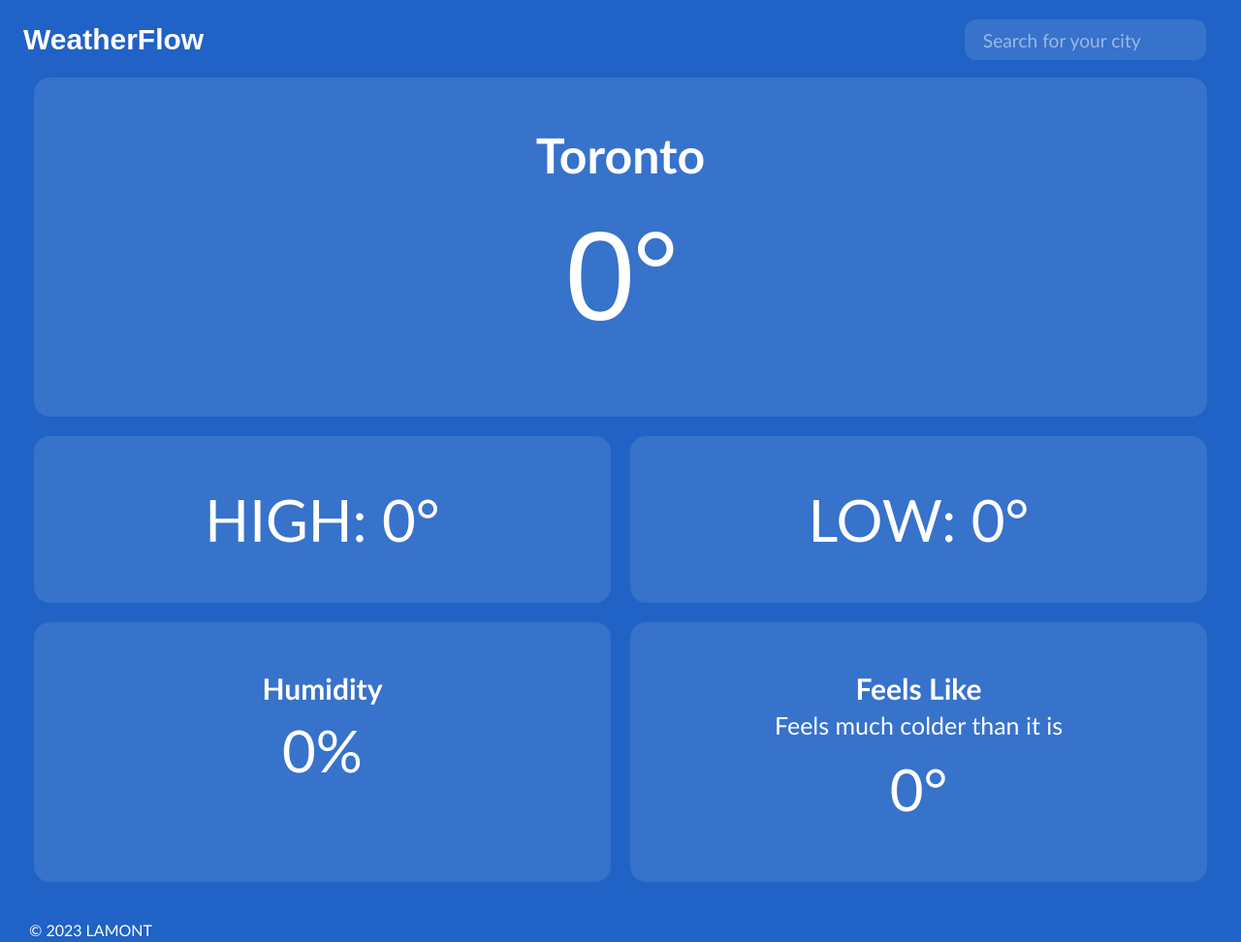
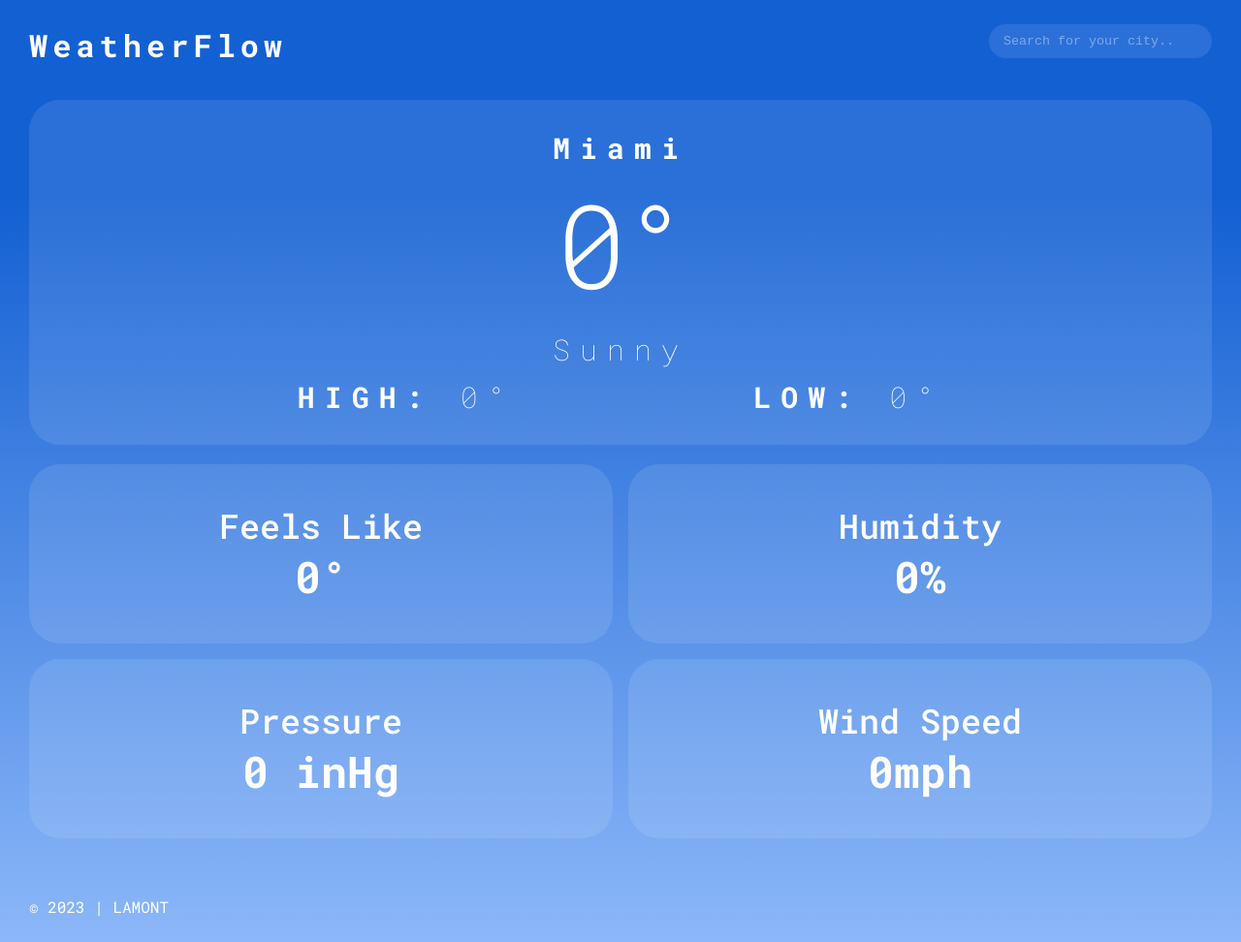
Before and after one commit to LamontDLW/weather-flow, a plain HTML site: page index.html in a window 1280 px wide. Shown: the top 972 px of the page at 97% size. Drawn offline with Linux system fonts and the light colour scheme; no server answers.

Commit message:
redesigned entire layout

```diff
--- a/index.html
+++ b/index.html
@@ -14,49 +14,57 @@
                 <h1>WeatherFlow</h1>
             </div>
             <div class="search">
-                <input type="text" class="search-bar" placeholder="Search for your city">
+                <input type="text" class="search-bar" placeholder="Search for your city..">
             </div>
     </div>
 
-    <div class="weather-data">
+    <div class="weather">
+        <div class="hero-data">
+            <h1 class="city-name">Miami</h1>
+            <h2>
+                <span class="city-temp">0</span>&deg;
+            </h2>
+            <p class="description">Sunny</p>
 
-        <div class="full-card">
-            <h1 class="city-name">Toronto</h1>
-            <h2 class="city-temp">0&deg;</h2>
-
-            <div class="desc-info">
-                <!-- <img class="icon" src="" alt=""> -->
-                <p class="description"></p>
-            </div>
-        </div>
-
-        <div class="half-cards">
-            <div class="left-half-card">
-                <h2 class="high-temp">HIGH: 0&deg;</h2>
-            </div>
-
-            <div class="right-half-card">
-                <h2 class="low-temp">LOW: 0&deg;</h2>
-            </div>
-        </div>
-
-        <div class="half-cards">
-            <div class="left-half-card">
-                <h1>Humidity</h1>
-                <h2 class="humidity">0%</h2>
-
-            </div>
-
-            <div class="right-half-card">
-                <h1>Feels Like</h1>
-                <p class="feli-desc">Feels much colder than it is</p>
-                <h2 class="feels-like">0&deg;</h2>
+            <div class="high-low">
+                <p>
+                    <strong>HIGH:</strong>
+                    <span class="high-temp">0</span>&deg;
+                </p>
+                <p>
+                    <strong>LOW:</strong>
+                    <span class="low-temp">0</span>&deg;
+                </p>
             </div>
         </div>
     </div>
 
+    <div class="data">
+        <div class="feels-like">
+            <h1>Feels Like</h1>
+            <p class="feli-desc"></p>
+            <h2><span class="feel-like">0</span>&deg;</h2>
+        </div>
+
+        <div class="humidity">
+            <h1>Humidity</h1>
+            <p class="hum-desc"></p>
+            <h2><span class="humidity-per">0</span>%</h2>
+        </div>
+
+        <div class="pressure">
+            <h1>Pressure</h1>
+            <h2><span class="pressure-per">0</span> inHg</h2>
+        </div>
+
+        <div class="windspeed">
+            <h1>Wind Speed</h1>
+            <h2><span class="wind-per">0</span>mph</h2>
+        </div>
+    </div>
+
     <footer>
-        <p>© <script>document.write(new Date().getFullYear())</script> LAMONT</p>
+        <p>© <script>document.write(new Date().getFullYear())</script> | LAMONT</p>
     </footer>
 </body>
 <script src="script.js"></script>
--- a/script.js
+++ b/script.js
@@ -18,18 +18,36 @@ let weather = {
         console.log(name, icon, description, temp, pressure, temp_max, temp_min, humidity, speed)
 
         document.querySelector(".city-name").textContent = name;
-        document.querySelector(".city-temp").textContent = Math.floor(temp) + "°";
-        document.querySelector(".high-temp").textContent = "HIGH: " + Math.floor(temp_max) + "°";
-        document.querySelector(".low-temp").textContent = "LOW: " + Math.floor(temp_min) + "°";
-        document.querySelector(".description").textContent = description + " Right Now";
-        document.querySelector(".humidity").textContent = Math.floor(humidity) + "%";
-        document.querySelector(".feels-like").textContent = Math.floor(feels_like) + "°";
+        document.querySelector(".city-temp").textContent = Math.floor(temp);
+        document.querySelector(".high-temp").textContent = Math.floor(temp_max)
+        document.querySelector(".low-temp").textContent = Math.floor(temp_min)
+        document.querySelector(".description").textContent = description
+        document.querySelector(".humidity-per").textContent = Math.floor(humidity)
+        document.querySelector(".feel-like").textContent = Math.floor(feels_like)
+        document.querySelector(".pressure-per").textContent = Math.floor(pressure)
+        document.querySelector(".wind-per").textContent = Math.floor(speed)
 
         function compareFeelsLikeTemp() {
-            if ( Math.floor(feels_like) > Math.floor(temp) ) { document.querySelector(".feli-desc").textContent = "Feels much warmer than it actually is";
-            } else { document.querySelector(".feli-desc").textContent = "Feels much colder than it is outside"; }
+            if ( Math.floor(feels_like) > Math.floor(temp) ) { document.querySelector(".feli-desc").textContent = "Feels warmer than it is";
+            } else { document.querySelector(".feli-desc").textContent = "Feels cooler than it is"; }
         };
         compareFeelsLikeTemp();
+
+        function humidityChart() {
+            // 0 - 30 (low humidity)
+            // 30 - 60 (fair humidity)
+            // 60-90 (high humidity)
+            if (humidity >= 0 && humidity <= 30) {
+                document.querySelector(".hum-desc").textContent = "Low humidity today";
+            } else if (humidity >= 30 && humidity <= 60) {
+                document.querySelector(".hum-desc").textContent = "It's fair today";
+            } else if (humidity >= 60 && humidity <= 100) {
+                document.querySelector(".hum-desc").textContent = "Very high today";
+            } else {
+                console.log("..")
+            }
+        };
+        humidityChart();
 
     },
     search: function () {
@@ -42,6 +60,7 @@ document
 .addEventListener("keyup", function(event) {
     if (event.key === "Enter") {
         weather.search()
+        document.querySelector('.search-bar').value=null;
     }
 });
 
--- a/style.css
+++ b/style.css
@@ -1,7 +1,4 @@
-body {
-    background-color: #2062C5;
-    font-family: 'Gill Sans', 'Gill Sans MT', Calibri, 'Trebuchet MS', sans-serif;
-  }
+@import url('https://fonts.googleapis.com/css2?family=Roboto+Mono:wght@100;200;300;400;500;600;700&family=Roboto:wght@400;500;700&display=swap');
 
   * {
     margin: 0;
@@ -9,193 +6,105 @@ body {
     cursor: default;
   }
 
+  body {
+    background: rgb(19,96,211);
+    background: linear-gradient(180deg, rgba(19,96,211,1) 21%, rgba(141,184,249,1) 100%);
+    font-family: 'Roboto Mono', monospace;
+  }
+
   .nav {
     display: flex;
+    flex-direction: row;
     justify-content: space-between;
-    align-items: center;
-    flex-direction: row;
 
-    margin: 0.5rem 1.5rem;
-    margin-top: 20px;
-    color: #FFF;
-    font-family: Arial, Helvetica, sans-serif;
-    font-weight: bold;
+    padding: 25px 30px;
   }
 
   .wf-title h1 {
-    font-size: 30px;
+    color: #FFF;
+    letter-spacing: 5px;
   }
 
   input.search-bar {
+    background-color: rgba(255, 255, 255, 0.10);
+    color: rgb(255, 255, 255);
+
+    font-family: monospace;
     border: none;
-    outline: none;
+    border-radius: 2rem;
 
-    padding: 0.5em 1em;
-    border-radius: 12px;
-
-    background-color:  rgba(255, 255, 255, 0.10);
-    color: white;
-
-    font-family: 'Gill Sans', 'Gill Sans MT', Calibri, 'Trebuchet MS', sans-serif;
-    font-size: 120%;
-    width: calc(100% - 50px);
-  }
-
-  input.search-bar:hover {
-    cursor: auto;
+    padding: 10px 15px;
+    width: 200px;
   }
 
   input.search-bar::placeholder {
-    color: white;
-    opacity: 0.5;
+    color: rgba(255, 255, 255, 0.4);
   }
 
-  .weather-data {
-    display: flex;
-    justify-content: center;
-    align-items: center;
-    flex-direction: column;
+  .weather {
+    background-color: rgba(255, 255, 255, 0.1);
+    color: #FFF;
+
+    padding: 30px;
+    margin: 10px 30px;
+    border-radius: 2rem;
+
+    text-align: center;
   }
 
-  .full-card {
-    background-color: rgba(255, 255, 255, 0.10);
-    color: #FFF;
-    min-width: calc(100vw - 150px);
-    width: calc(100vw - 150px);
+  .weather h1 { font-size: 30px; font-weight: 700; letter-spacing: 10px;}
+  .weather h2 { font-size: 120px; font-weight: 300; letter-spacing: -6px;}
+  .weather p { font-size: 30px; font-weight: 100; letter-spacing: 10px; }
+  .description { padding: 10px 0;}
 
-    border-radius: 1rem;
-    margin: 10px 10px;
-    padding: 40px 40px;
+  .high-low {
+    display: flex;
+    flex-direction: row;
+    justify-content: space-evenly;
 
-    display: flex;
-    align-items: center;
-    flex-direction: column;
   }
 
-  .city-name {
-    font-size: 50px;
-    padding: 10px 20px;
+  .data {
+    display: grid;
+    grid-template-columns: 1fr 1fr;
+    column-gap: 1rem;
+    row-gap: 1rem;
+
+    padding: 10px 30px;
+
+    text-align: center;
+    color: #FFF;
   }
 
-  .city-temp {
-    font-size: 130px;
-    padding: 10px 10px;
-    font-weight: 300;
-    font-family: Arial, Helvetica, sans-serif;
-    letter-spacing: -5px;
+  .feels-like, .humidity, .pressure, .windspeed  {
+    background-color: rgba(255, 255, 255, 0.1);
+    border-radius: 2rem;
+    padding: 5vh 0;
+    transition: all 0.2s ease-in-out;
   }
 
-  .desc-info {
-    display: flex;
-    flex-direction: row;
-    align-items: center;
+  .feels-like:hover, .humidity:hover , .pressure:hover , .windspeed:hover {
+    transform: scale(1.02);
+    cursor: pointer;
   }
 
-  .icon {
-    width: 80px;
-    height: auto;
-  }
+  .data h1 { font-size: 35px; font-weight: 500; }
+  .data h2 { font-size: 45px; font-weight: 800; }
 
-  .description {
-    font-size: 25px;
-    padding: 10px 10px;
-    font-weight: 300;
-    text-transform: capitalize;
-  }
-
-  .half-cards {
-    display: flex;
-    flex-direction: row;
-    justify-content: space-between;
-    width: calc(100vw - 50px);
-  }
-
-  .half-cards h1 {
-    font-size: 30px;
-    font-weight: 700;
-  }
-
-  .half-cards h2 {
-    font-size: 60px;
-    font-weight: 100;
-  }
-
-  .left-half-card {
-    background-color: rgba(255, 255, 255, 0.10);
+  footer {
     color: #FFF;
-    text-align: center;
-
-    border-radius: 1rem;
-    margin: 10px 10px;
-    padding: 50px 10px;
-
-    width: calc(50% - 40px);
-  }
-
-  .right-half-card {
-    background-color: rgba(255, 255, 255, 0.10);
-    color: #FFF;
-    text-align: center;
-
-    border-radius: 1rem;
-    margin: 10px 10px;
-    padding: 50px 10px;
-
-    width: calc(50% - 40px);
-  }
-
-.humidity {
-    padding: 10px 5px;
-}
-
-.feli-desc {
-    padding: 5px 5px;
-    font-size: 25px;
-}
-
-.feels-like {
-    padding: 10px 5px;
-}
-
-/* FOOTER */
-footer {
-    background-color: inherit;
-    color: white;
     padding: 30px;
-    font-weight: lighter;
+    padding-top: 50px;
   }
 
  /* MOBILE VIEW  */
 @media screen and (max-width: 800px) {
-
-    .wf-title h1 {
-        font-size: 20px;
-        padding-left: 15px;
-      }
-
-    input.search-bar {
-        font-size: 100%;
-        width: calc(100% - 50px);
-    }
-
-    .description {
-        font-size: 20px;
+  .nav {
+    padding: 25px 10px;
+    flex-direction: column;
+    justify-content: center;
     text-align: center;
   }
-
-    .half-cards {
-        flex-direction: column;
+  .wf-title h1 { font-size: 20px;  padding: 10px }
+  .data { grid-template-columns: 1fr; }
 }
-
-    .half-cards h2 {
-        font-size: 35px;
-    }
-
-    .left-half-card {
-        width: calc(100% - 40px);
-    }
-
-    .right-half-card {
-        width: calc(100% - 40px);
-    }
-}
```
Lines whose indentation alone changed are shown as unchanged.
